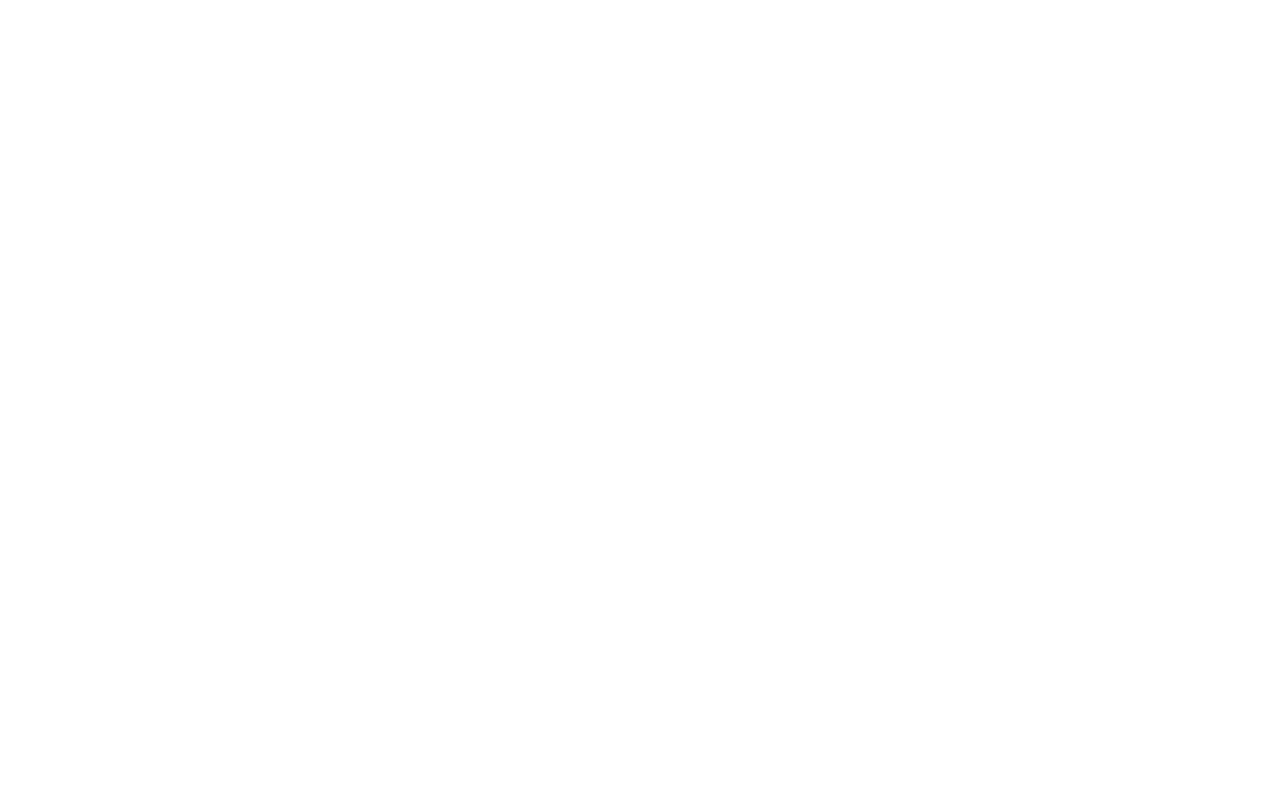
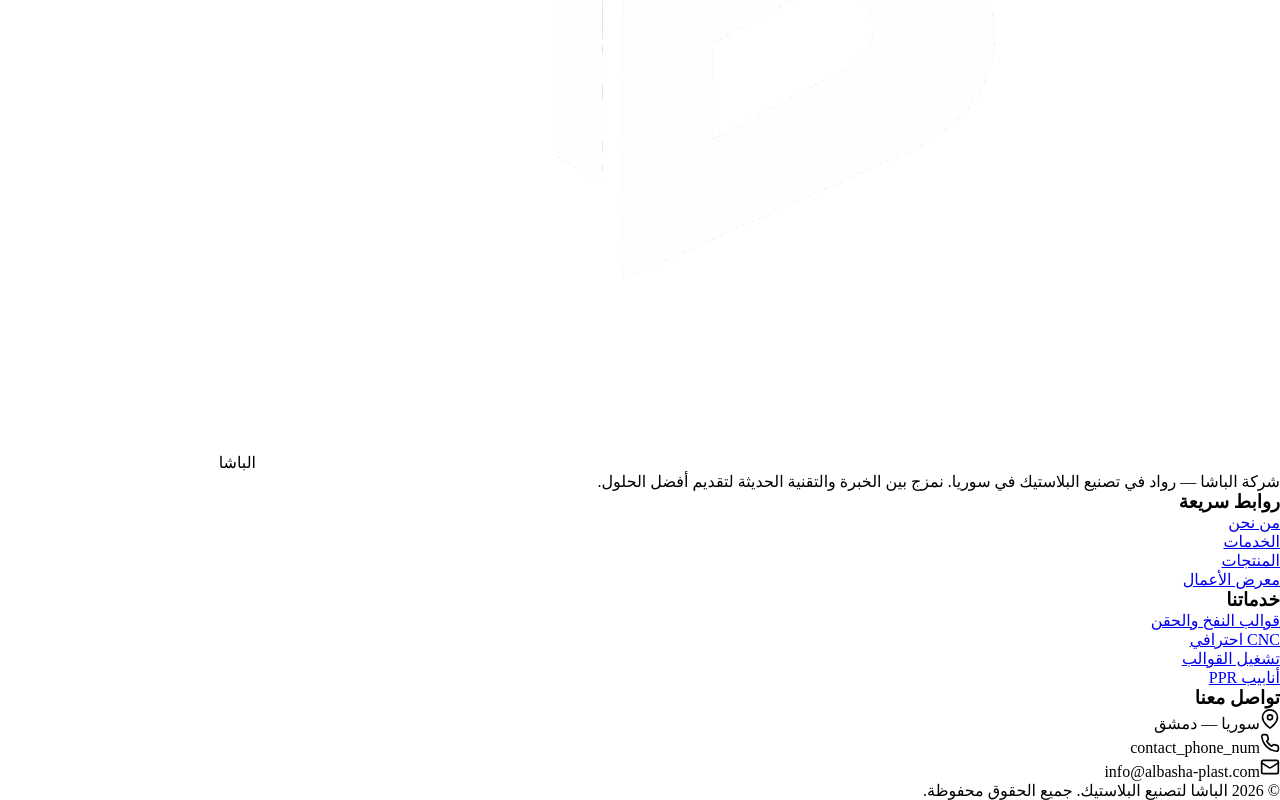
Before and after one commit to abdallhmh99/albasha-website, a React (Vite) app: page / in a window 1280 px wide. Shown: the part 1593-2393 px from the top of the page. Before the commit the page ends 1055 px from the top, so only its background shows below. Built offline with nearby package versions, Linux system fonts and the light colour scheme.

Commit message:
feat: add Footer component

```diff
--- a/src/components/layout/Footer.jsx
+++ b/src/components/layout/Footer.jsx
@@ -1,7 +1,67 @@
+import { Link } from 'react-router-dom';
+import styles from './Footer.module.css';
+
 export default function Footer() {
     return (
-        <footer>
-            <p>&copy; 2024 Albasha. All rights reserved.</p>
+        <footer className={styles.footer} dir="rtl">
+            <div className={styles.container}>
+                <div className={styles.grid}>
+                    {/* Brand Column */}
+                    <div className={styles.brandCol}>
+                        <div className={styles.logoWrap}>
+                            <img src="/images/albasha_icon_white_only.png" alt="Albasha Logo" className={styles.logo} />
+                            <span className={styles.brandName}>الباشا</span>
+                        </div>
+                        <p className={styles.brandDesc}>
+                            شركة الباشا — رواد في تصنيع البلاستيك في سوريا. نمزج بين الخبرة والتقنية الحديثة لتقديم أفضل الحلول.
+                        </p>
+                    </div>
+
+                    {/* Quick Links Column */}
+                    <div className={styles.linksCol}>
+                        <h3 className={styles.colTitle}>روابط سريعة</h3>
+                        <ul className={styles.linkList}>
+                            <li><Link to="/about">من نحن</Link></li>
+                            <li><Link to="/services">الخدمات</Link></li>
+                            <li><Link to="/products">المنتجات</Link></li>
+                            <li><Link to="/portfolio">معرض الأعمال</Link></li>
+                        </ul>
+                    </div>
+
+                    {/* Services Column */}
+                    <div className={styles.linksCol}>
+                        <h3 className={styles.colTitle}>خدماتنا</h3>
+                        <ul className={styles.linkList}>
+                            <li><Link to="/services#molding">قوالب النفخ والحقن</Link></li>
+                            <li><Link to="/services#cnc">CNC احترافي</Link></li>
+                            <li><Link to="/services#operating">تشغيل القوالب</Link></li>
+                            <li><Link to="/services#pipes">أنابيب PPR</Link></li>
+                        </ul>
+                    </div>
+
+                    {/* Contact Column */}
+                    <div className={styles.contactCol}>
+                        <h3 className={styles.colTitle}>تواصل معنا</h3>
+                        <ul className={styles.contactList}>
+                            <li>
+                                <svg xmlns="http://www.w3.org/2000/svg" width="20" height="20" viewBox="0 0 24 24" fill="none" stroke="currentColor" strokeWidth="2" strokeLinecap="round" strokeLinejoin="round"><path d="M21 10c0 7-9 13-9 13s-9-6-9-13a9 9 0 0 1 18 0z"></path><circle cx="12" cy="10" r="3"></circle></svg>
+                                <span className={styles.contactText}>سوريا — دمشق</span>
+                            </li>
+                            <li>
+                                <svg xmlns="http://www.w3.org/2000/svg" width="20" height="20" viewBox="0 0 24 24" fill="none" stroke="currentColor" strokeWidth="2" strokeLinecap="round" strokeLinejoin="round"><path d="M22 16.92v3a2 2 0 0 1-2.18 2 19.79 19.79 0 0 1-8.63-3.07 19.5 19.5 0 0 1-6-6 19.79 19.79 0 0 1-3.07-8.67A2 2 0 0 1 4.11 2h3a2 2 0 0 1 2 1.72 12.84 12.84 0 0 0 .7 2.81 2 2 0 0 1-.45 2.11L8.09 9.91a16 16 0 0 0 6 6l1.27-1.27a2 2 0 0 1 2.11-.45 12.84 12.84 0 0 0 2.81.7A2 2 0 0 1 22 16.92z"></path></svg>
+                                <span className={styles.contactText} dir="ltr">contact_phone_num</span>
+                            </li>
+                            <li>
+                                <svg xmlns="http://www.w3.org/2000/svg" width="20" height="20" viewBox="0 0 24 24" fill="none" stroke="currentColor" strokeWidth="2" strokeLinecap="round" strokeLinejoin="round"><rect x="2" y="4" width="20" height="16" rx="2"></rect><path d="m22 7-8.97 5.7a1.94 1.94 0 0 1-2.06 0L2 7"></path></svg>
+                                <span className={styles.contactText} dir="ltr">info@albasha-plast.com</span>
+                            </li>
+                        </ul>
+                    </div>
+                </div>
+            </div>
+            <div className={styles.bottomBar}>
+                <p>&copy; 2026 الباشا لتصنيع البلاستيك. جميع الحقوق محفوظة.</p>
+            </div>
         </footer>
     );
 }
```
Also changed, not shown: src/components/layout/Footer.module.css (added).
